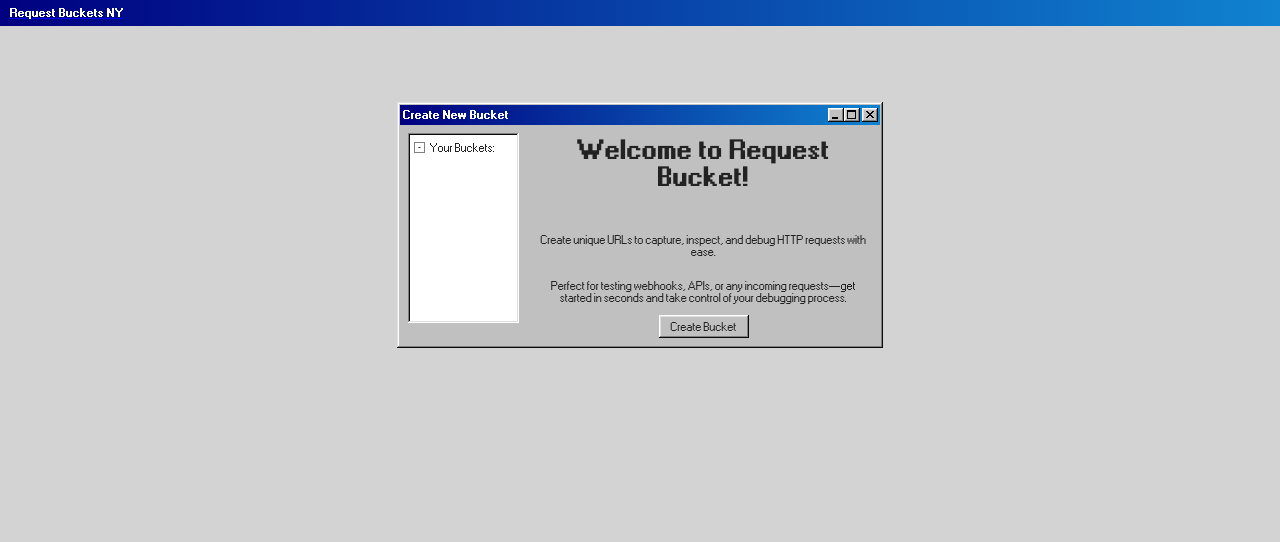
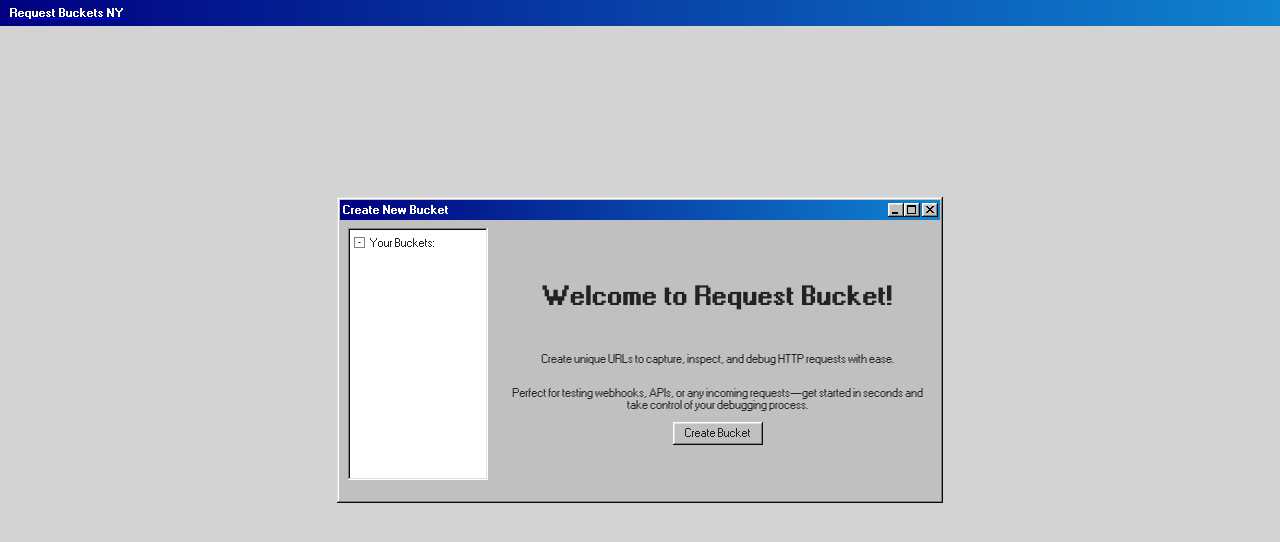
Before and after one commit to SrdjanCoric/capstone-bin, a React (Vite) app in the folder frontend/: page / in a window 1280 px wide. Shown: the top 542 px of the page. Built offline with nearby package versions, Linux system fonts and the light colour scheme.

Commit message:
updated box width

```diff
--- a/frontend/src/styles.css
+++ b/frontend/src/styles.css
@@ -14,14 +14,14 @@ body {
 }
 .window {
   margin: auto;
-  margin-top: 50px;
-  width: 60vh;
-  height: 30vh;
+  margin-top: 300px;
+  width: 600px;
+  height: 300px;
 }
 
 .window-body {
   display: flex;
-  height: 74%;
+  height: 80%;
   gap: 16px;
 }
 
```
